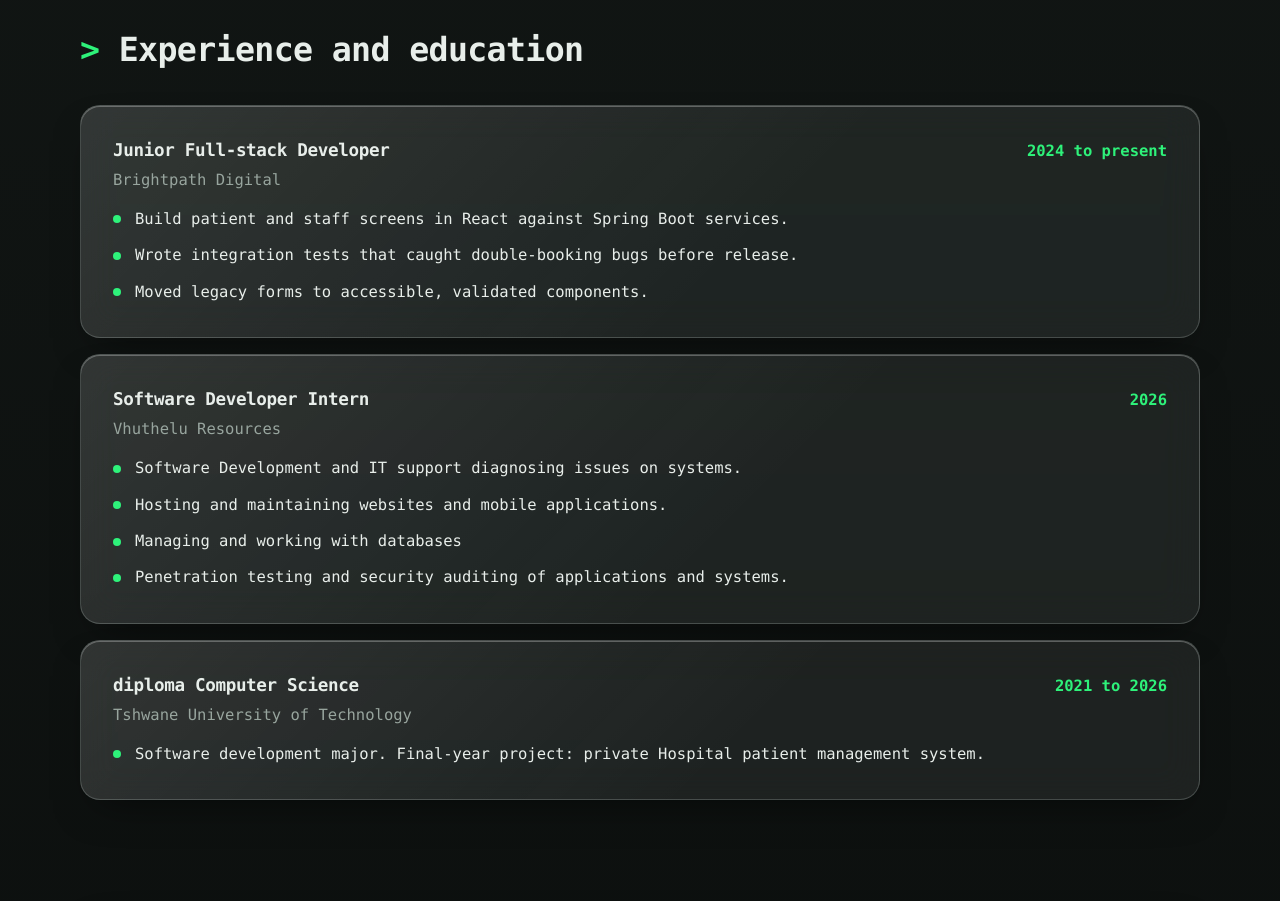
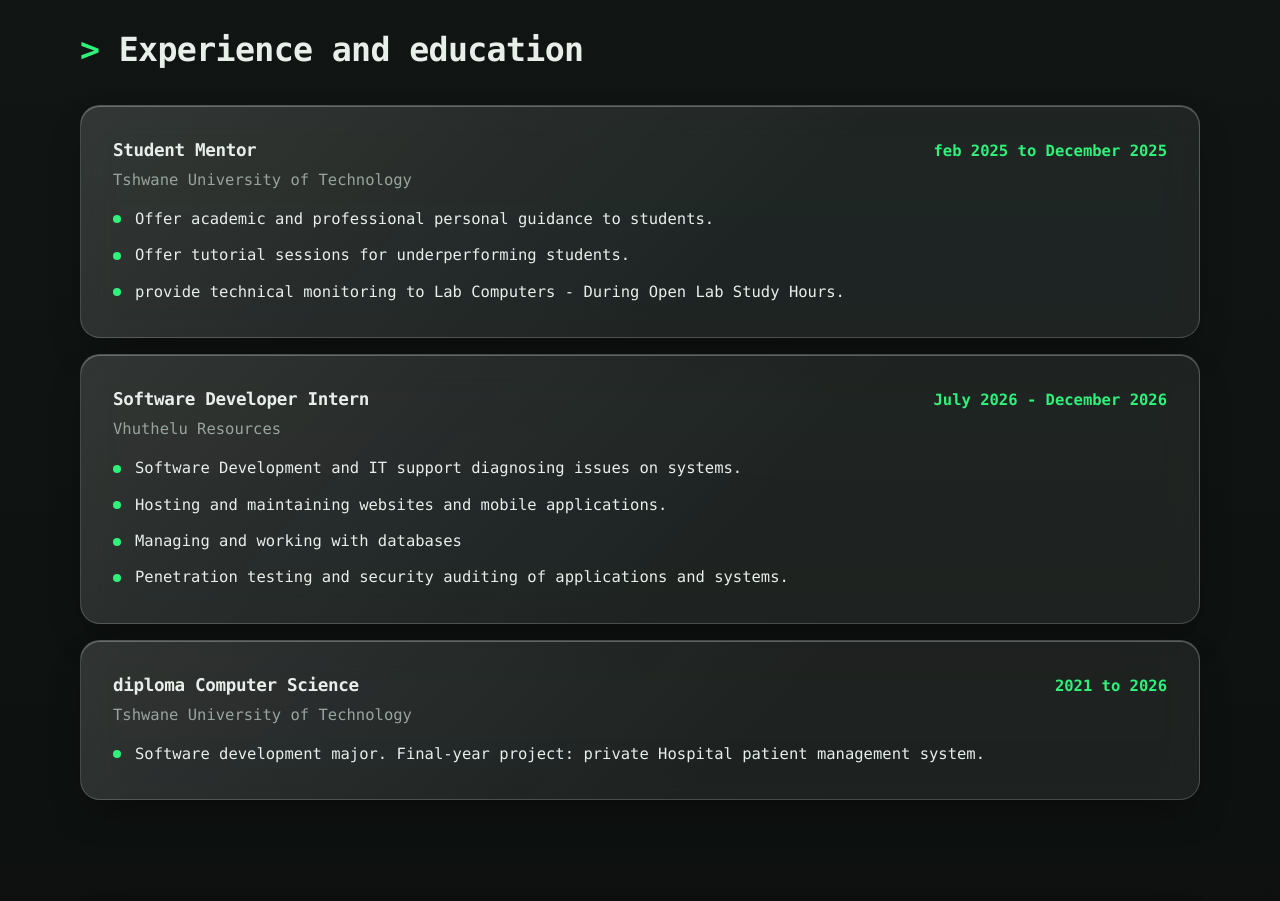
Before and after one commit to mojayMojas/MojalefaMampholoPortfolio, a React (Vite) app: page / in a window 1280 px wide. Shown: the part 2920-3821 px from the top of the page. Built offline with nearby package versions, Linux system fonts and the light colour scheme.

Commit message:
info updates

```diff
--- a/src/data.js
+++ b/src/data.js
@@ -72,19 +72,19 @@ export const projects = [
 
 export const experience = [
   {
-    role: 'Junior Full-stack Developer',
-    org: 'Brightpath Digital',
-    period: '2024 to present',
+    role: 'Student Mentor',
+    org: 'Tshwane University of Technology',
+    period: 'feb 2025 to December 2025',
     points: [
-      'Build patient and staff screens in React against Spring Boot services.',
-      'Wrote integration tests that caught double-booking bugs before release.',
-      'Moved legacy forms to accessible, validated components.',
+      'Offer academic and professional personal guidance to students.',
+      'Offer tutorial sessions for underperforming students.',
+      'provide technical monitoring to Lab Computers - During Open Lab Study Hours.',
     ],
   },
   {
     role: 'Software Developer Intern',
     org: 'Vhuthelu Resources',
-    period: '2026',
+    period: 'July 2026 - December 2026',
     points: [
       'Software Development and IT support diagnosing issues on systems.',
       ' Hosting and maintaining websites and mobile applications.',
```
